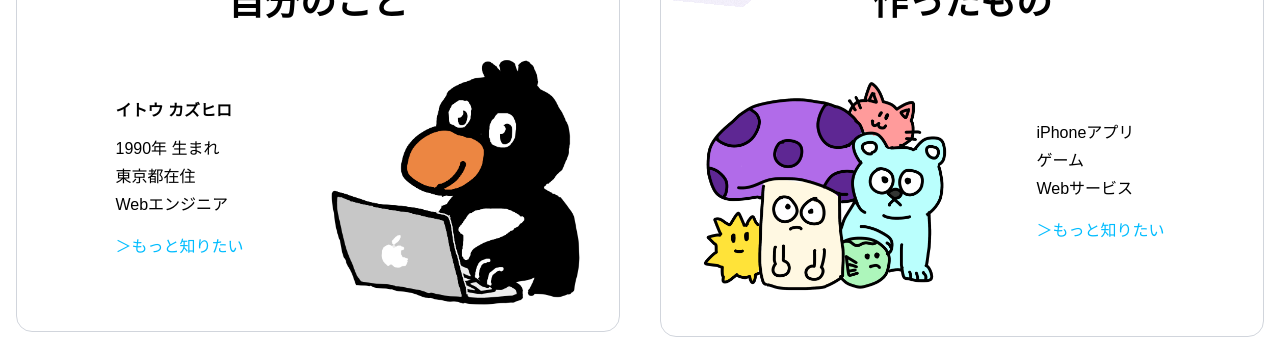
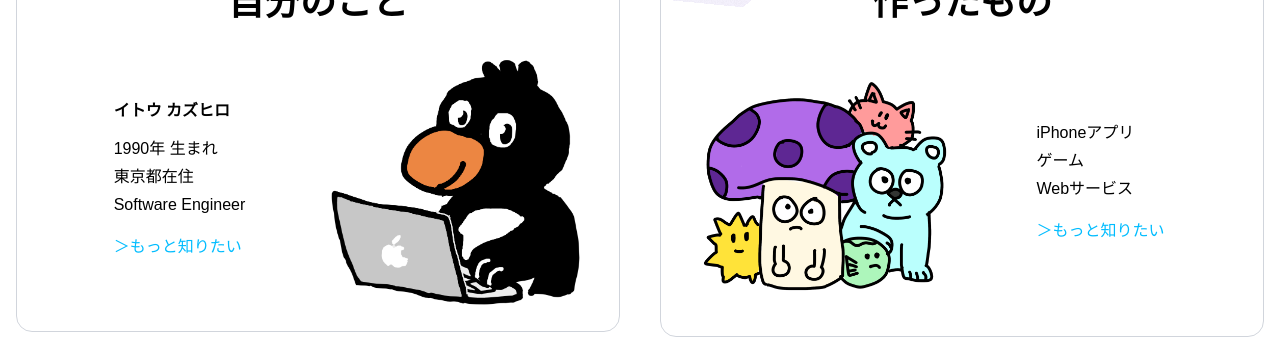
Before and after one commit to KazuhiroIto0127/omomuro.dev, a Next.js app: page / in a window 1280 px wide. Shown: the part 780-1118 px from the top of the page. Built offline with nearby package versions, Linux system fonts and the light colour scheme; no server answers; a web font is replaced by a local one; what tailwindcss-radix would draw is missing.

Commit message:
update profile text

```diff
--- a/pages/about.tsx
+++ b/pages/about.tsx
@@ -57,8 +57,10 @@ export default function About() {
             )`,
           }}
         >
-          <div className="grid 2xl:grid-cols-2 grid-cols-1 place-items-center rounded-lg bg-white/60 p-3 dark:bg-gray-700/40">
-            <RiveAnimation src="/animations/penguin_anime.riv" width={200} height={200} />
+          <div className="grid 2xl:grid-cols-2 grid-cols-1 place-items-center rounded-lg bg-white/60 py-4 px-5 dark:bg-gray-700/40">
+            <div className="my-[-20px]">
+              <RiveAnimation src="/animations/penguin_anime.riv" width={200} height={200} />
+            </div>
             <div>
               <p className="mx-auto my-3 block text-xl font-bold">イトウ カズヒロ</p>
               <p className="mb-2 leading-7">
@@ -66,18 +68,17 @@ export default function About() {
                 <br />
                 東京都在住
                 <br />
-                Webエンジニア
+                Software Engineer
                 <br />
-                趣味はプログラミング、デザイン、絵 etc
+                #プログラミング、#デザイン、#イラスト
               </p>
             </div>
           </div>
 
           <p className="pt-3 leading-7">
-            はじめまして！こんにちは。
+            はじめまして！
             <br /> こんなところまで見て頂きとても嬉しいです！
             <br /> このomomuro.devは、私のポートフォリオのようなサイトです。
-            <br /> 技術的な実験を試みたりもするので、たまに見るとサイトが変わってたりするかも！
           </p>
         </section>
 
--- a/pages/index.tsx
+++ b/pages/index.tsx
@@ -24,7 +24,7 @@ export default function Home() {
                   <br />
                   東京都在住
                   <br />
-                  Webエンジニア
+                  Software Engineer
                 </p>
               </>
             }
```
